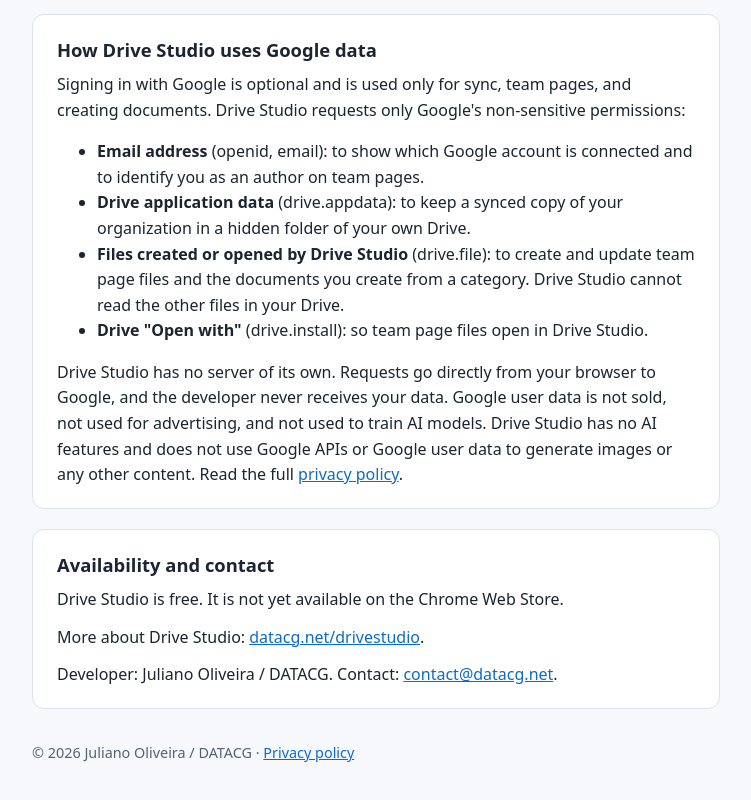
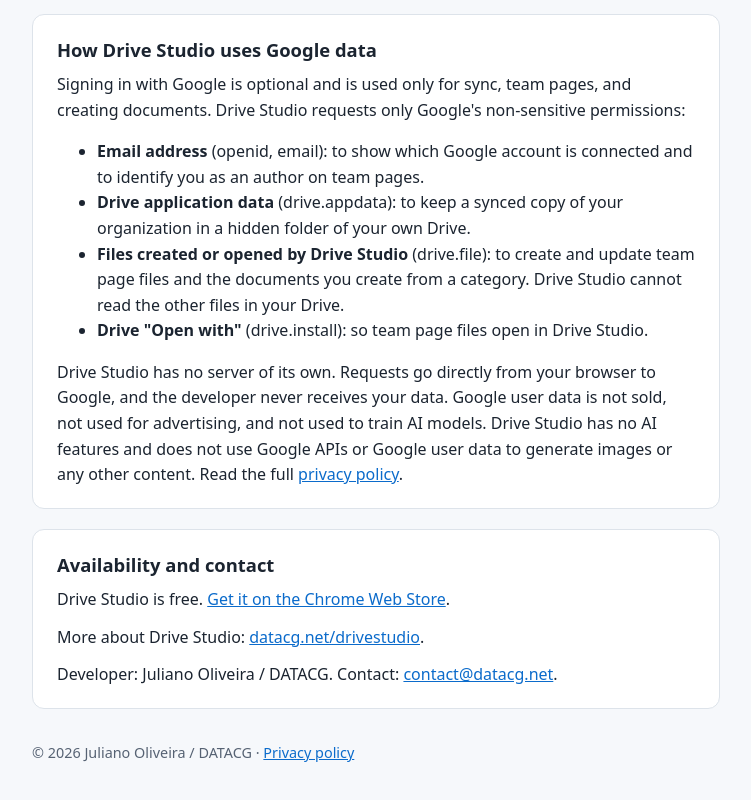
Before and after one commit to datacg/drivestudio, a plain HTML site: page index.html in a window 1280 px wide. Shown: the part 789-1589 px from the top of the page, without its empty margins (264-1015 px from the left). Drawn offline with Linux system fonts and the light colour scheme.

Commit message:
docs: link to Drive Studio on the Chrome Web Store
Co-Authored-By: Claude Opus 5.5 <noreply@anthropic.com>

```diff
--- a/index.html
+++ b/index.html
@@ -68,7 +68,7 @@
 
   <section>
     <h2>Availability and contact</h2>
-    <p>Drive Studio is free. It is not yet available on the Chrome Web Store.</p>
+    <p>Drive Studio is free. <a href="https://chromewebstore.google.com/detail/drive-studio/jkdkipflekoipmflbpnbihfbenjplnpo">Get it on the Chrome Web Store</a>.</p>
     <p>More about Drive Studio: <a href="https://datacg.net/drivestudio/">datacg.net/drivestudio</a>.</p>
     <p>Developer: Juliano Oliveira / DATACG. Contact: <a href="mailto:contact@datacg.net">contact@datacg.net</a>.</p>
   </section>
```
Also changed, not shown: 1 other file.
